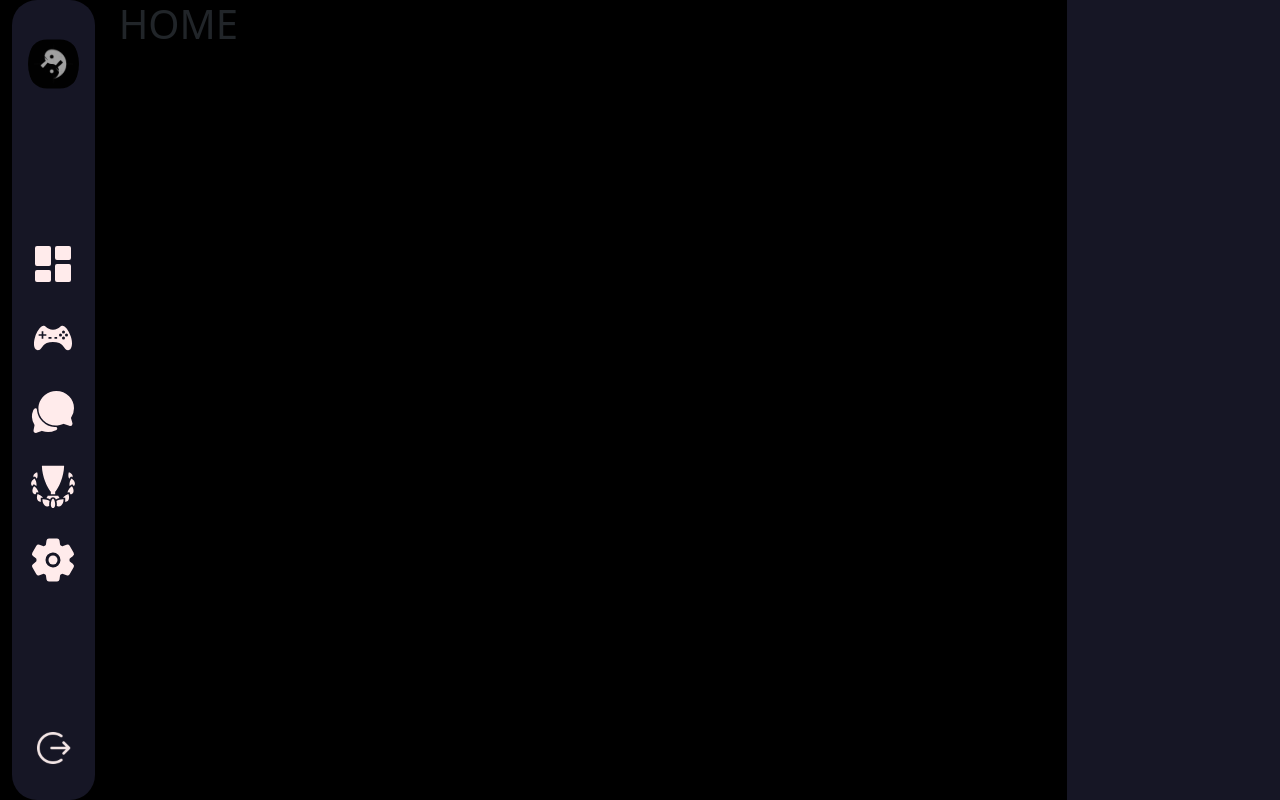
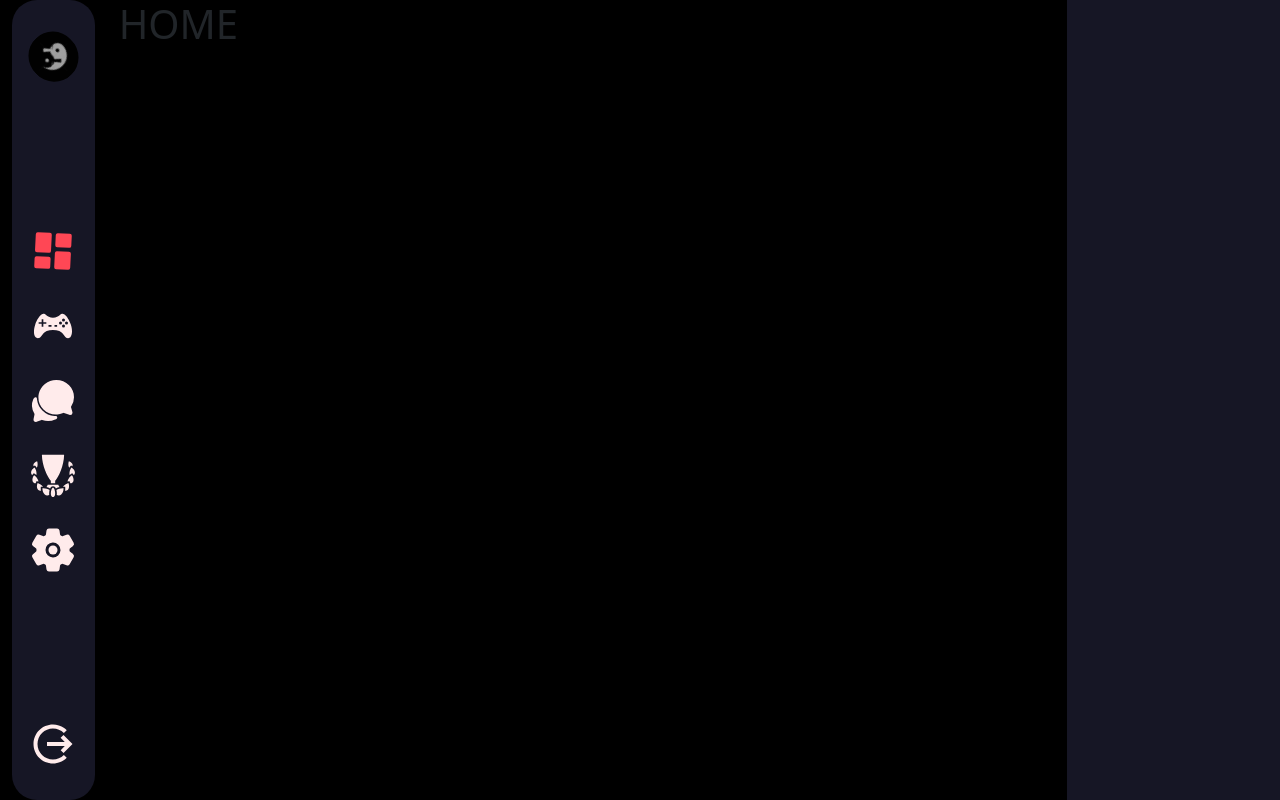
Before and after one commit to zakarm/ft_transcendence, a React (Create React App) app in the folder front-end/app/: page / in a window 1280 px wide. Built offline with nearby package versions, Linux system fonts and the light colour scheme.

Commit message:
[Feat] synchronous side bar with the windows location pathname

```diff
--- a/front-end/app/src/Layouts/Sidebar.css
+++ b/front-end/app/src/Layouts/Sidebar.css
@@ -1,4 +1,8 @@
 
+.side-container{
+    background-color: #161625;
+    border-radius: 25px 25px 25px 25px;
+}
 .side-icon{
     height: 48px;
     width: auto;
@@ -9,3 +13,11 @@
     border-radius: 50%;
     padding: 5px;
 }
+.icon-5{
+    cursor: pointer;
+}
+.logo{
+    cursor: pointer;
+    height: 64px;
+    width: 64px;
+}
--- a/front-end/app/src/Layouts/Sidebar.js
+++ b/front-end/app/src/Layouts/Sidebar.js
@@ -1,5 +1,5 @@
 
-import { Link } from 'react-router-dom';
+import { Link, useLocation } from 'react-router-dom';
 
 import gsap from "gsap";
 import { useGSAP } from "@gsap/react";
@@ -9,33 +9,57 @@ import { IoSettings , IoChatbubbles} from "react-icons/io5";
 import { GiLaurelsTrophy } from "react-icons/gi";
 import { GiGamepad } from "react-icons/gi";
 import { BiSolidDashboard } from "react-icons/bi";
+import { IoMdLogOut } from "react-icons/io";
 
-import { useState } from 'react';
+import { useEffect, useState } from 'react';
 
 function SideBar() {
-  const [activeIcon, setActiveIcon] = useState(null);
+
+  const [activeIcon, setActiveIcon] = useState(0);
+  const location = useLocation();
 
   useGSAP(() => {
-    // use selectors...
     gsap.to(".side-icon", { rotation: "+=360", duration: 1 });
-    gsap.to(".side-icon:hover", { rotation: "+=360", duration: 3 });
+    gsap.to(".logo", { rotation: "+=360", duration: 1 });
   });
 
+  useEffect(() => {
+    console.log("updated");
+    const pathUrls = ["/", "/game", "/chat", "/achievement", "/settings"];
+    const index = pathUrls.indexOf(location.pathname);
+    setActiveIcon(index);
+    gsap.to(".side-icon", { rotation: "0" });
+    gsap.to(`.icon-${index}`, { rotation: "45" });
+    gsap.to(".logo", { rotation: "+=1080", duration: 1 });
+  }, [location]);
+
   return (
-      <div className="d-inline-flex flex-column justify-content-around align-items-center vh-100 p-3" style={{backgroundColor: '#161625', borderRadius: '25px 25px 25px 25px'}}>
+      <div className="side-container d-inline-flex flex-column justify-content-around align-items-center vh-100 p-3">
         <div className="flex-grow-1 pt-3">
-          <img src="assets/LOGO.svg" className="img-fluid rounded rounded-circle" alt="ying" style={{height: '64px', width: '64px'}} />
-        </div>
+          <Link to="/" >
+            <img src="assets/LOGO.svg" className="logo img-fluid rounded rounded-circle" alt="ying"/>
+          </Link>
+          </div>
         <div className="flex-grow-1 d-flex flex-column justify-content-around">
-          <Link className="" to="/"             ><BiSolidDashboard className="side-icon" color={activeIcon === 0 ? '#FF4755' : '#FFEBEB'} onClick={() => {setActiveIcon(0)}}/></Link>
-          <Link className="" to="/game"         ><GiGamepad className="side-icon" color={activeIcon === 1 ? '#FF4755' : '#FFEBEB'} onClick={() => {setActiveIcon(1)}}/></Link>
-          <Link className="" to="/chat"         ><IoChatbubbles className="side-icon" color={activeIcon === 2 ? '#FF4755' : '#FFEBEB'} onClick={() => {setActiveIcon(2)}}/></Link>
-          <Link className="" to="/achievement"  ><GiLaurelsTrophy className="side-icon" color={activeIcon === 3 ? '#FF4755' : '#FFEBEB'} onClick={() => {setActiveIcon(3)}}/></Link>
-          <Link className="" to="/settings"     ><IoSettings className="side-icon" color={activeIcon === 4 ? '#FF4755' : '#FFEBEB'} onClick={() => {setActiveIcon(4)}}/></Link>
-        </div>
+          <Link className="" to="/"             >
+            <BiSolidDashboard className={`side-icon icon-0`} color={activeIcon === 0 ? '#FF4755' : '#FFEBEB'}/>
+            </Link>
+          <Link className="" to="/game"         >
+            <GiGamepad className={`side-icon icon-1`} color={activeIcon === 1 ? '#FF4755' : '#FFEBEB'}/>
+            </Link>
+          <Link className="" to="/chat"         >
+            <IoChatbubbles className={`side-icon icon-2`} color={activeIcon === 2 ? '#FF4755' : '#FFEBEB'}/>
+            </Link>
+          <Link className="" to="/achievement"  >
+            <GiLaurelsTrophy className={`side-icon icon-3`} color={activeIcon === 3 ? '#FF4755' : '#FFEBEB'}/>
+            </Link>
+          <Link className="" to="/settings"     >
+            <IoSettings className={`side-icon icon-4`} color={activeIcon === 4 ? '#FF4755' : '#FFEBEB'}/>
+            </Link>
+          </div>
         <div className="flex-grow-1 d-flex align-items-end pb-3">
-          <img className="" src="assets/Logout.svg" alt="logout"/>
-        </div>
+          <IoMdLogOut className={`side-icon icon-5`} color={activeIcon === 5 ? '#FF4755' : '#FFEBEB'}/>
+          </div>
       </div>
   );
 }
```
